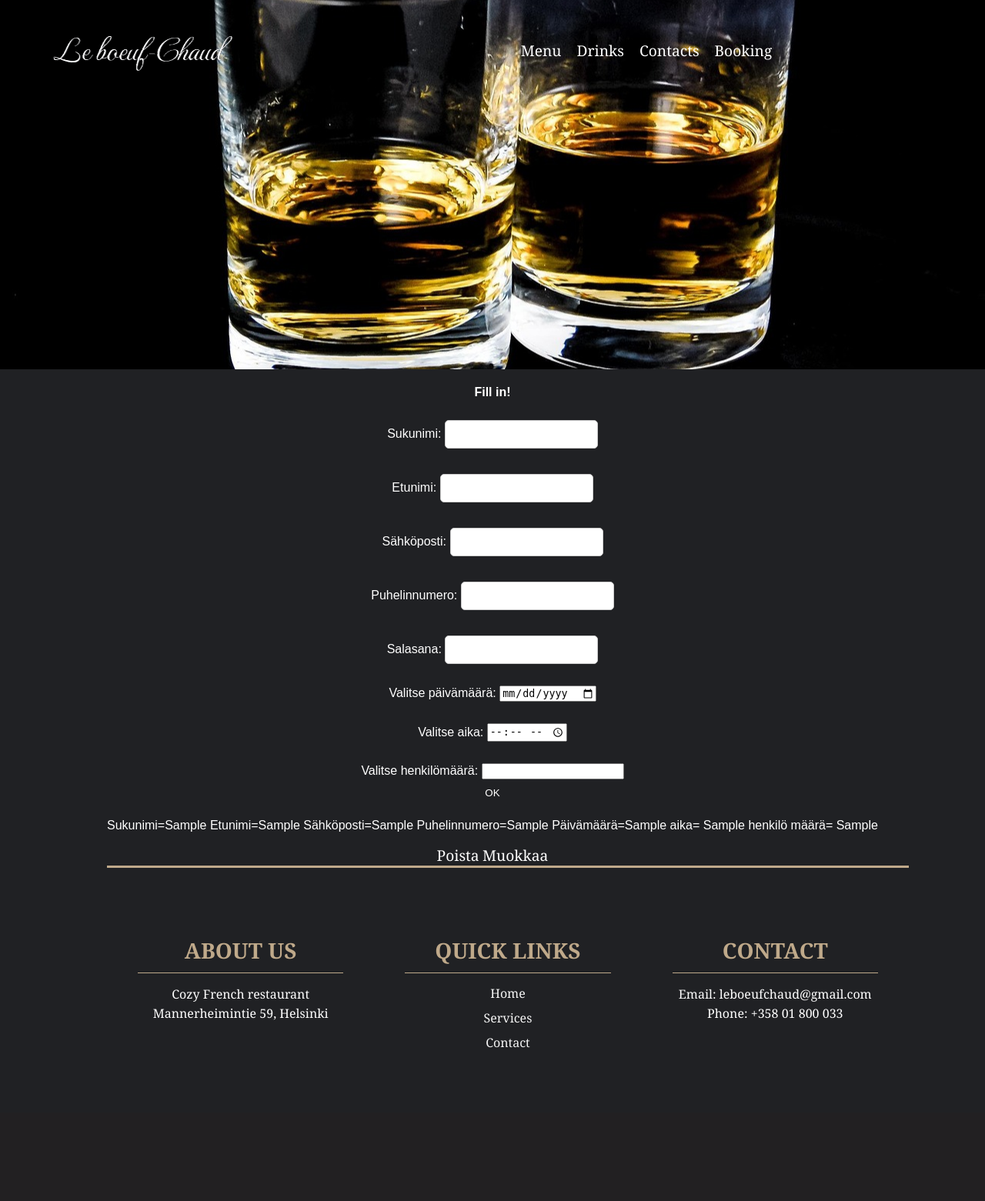
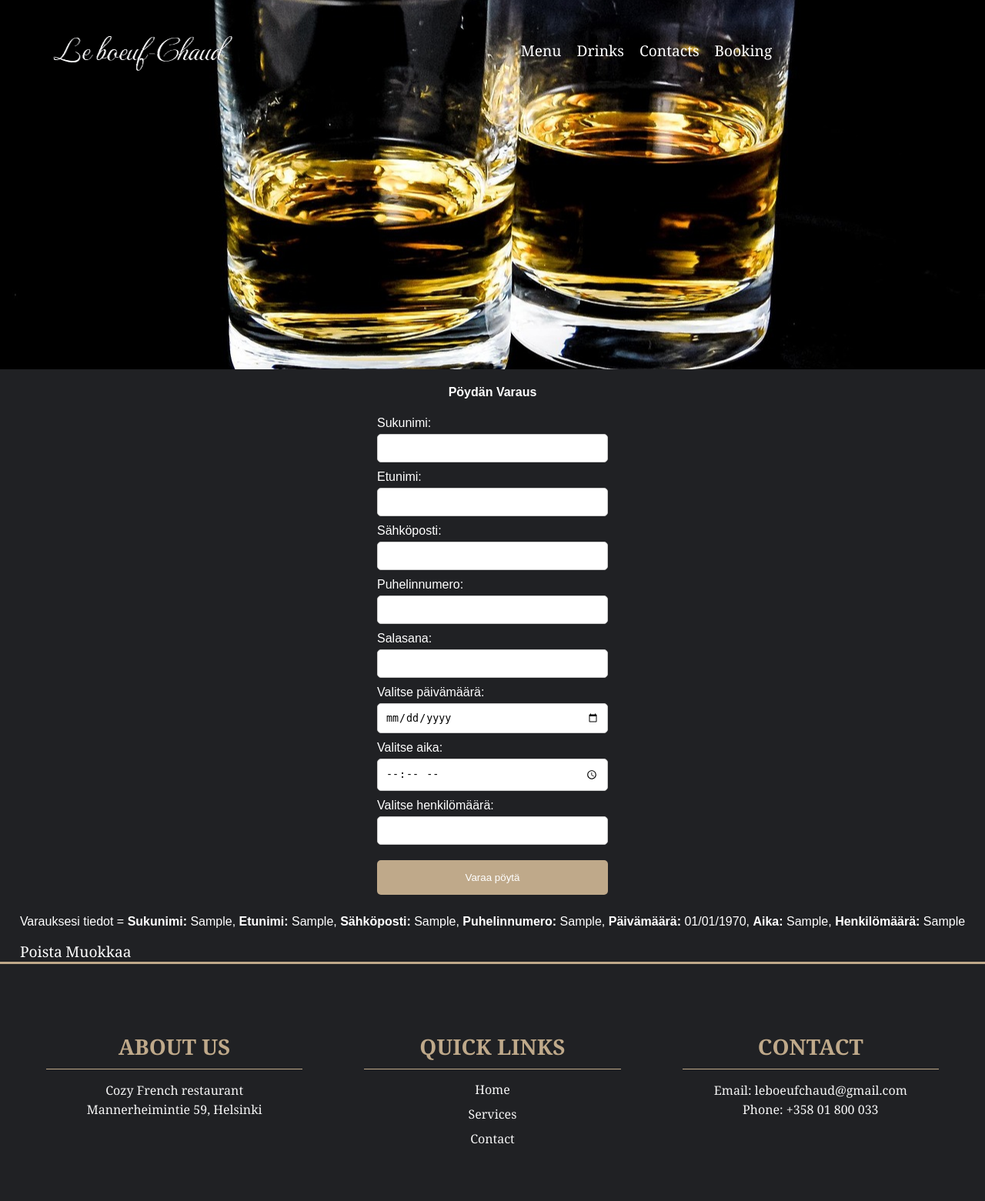
Before and after one commit to jomi112233/WebsiteProject, a PHP site: page /booking.php in a window 1280 px wide; the page is wider, and only the part inside the window is pictured. Shown: that part at 77% size. Before the commit the page ends 1362 px from the top of that part, so only its background shows below. Run offline with PHP 8.4, Linux system fonts and the light colour scheme; tables that the repository leaves empty or names only in its code hold one stand-in row (values such as "Sample post"); data that the repository does not hold is empty.

Commit message:
glitterii

```diff
--- a/booking.php
+++ b/booking.php
@@ -7,6 +7,69 @@
     <link rel="stylesheet" href="https://cdnjs.cloudflare.com/ajax/libs/font-awesome/4.7.0/css/font-awesome.min.css">
     <link rel="stylesheet" href="styles.css">
     <link rel="stylesheet" href="booking.css">
+    <style>
+        .container, form {
+            display: flex;
+            flex-direction: column;
+            align-items: center;
+            color: white;
+        }
+        form {
+            width: 300px;
+        }
+        form label {
+            margin-bottom: 10px;
+            text-align: left;
+            width: 100%;
+        }
+        form input {
+            padding: 10px;
+            margin-top: 5px;
+            border: 1px solid #ccc;
+            border-radius: 5px;
+            width: 100%;
+            box-sizing: border-box;
+        }
+        form input[type="submit"] {
+            background-color: #bfa98a;
+            color: #fff;
+            border: none;
+            cursor: pointer;
+            padding: 15px;
+            margin-top: 10px;
+            margin-bottom: 10px;
+        }
+        form input[type="submit"]:hover {
+            background-color: #555;
+        }
+        <?php if ($_SERVER["REQUEST_METHOD"] == "POST"): ?>
+        .booking-container {
+            margin-top: 20px;
+            width: 80%;
+            background-color: #333;
+            padding: 20px;
+            border-radius: 10px;
+            text-align: center;
+        }
+        .booking-entry {
+            background-color: #444;
+            padding: 10px;
+            margin-bottom: 10px;
+            border-radius: 5px;
+        }
+        .booking-entry p {
+            margin: 0;
+        }
+        .booking-entry a {
+            color: #bfa98a;
+            text-decoration: none;
+            margin-right: 10px;
+        }
+        .booking-entry a:hover {
+            text-decoration: underline;
+        }
+        <?php endif; ?>
+    </style>
 </head>
 <body>
     <div class="container">
@@ -24,75 +87,22 @@
             </div>
         </header>
 
-        <h4>Fill in!</h4>
+        <h4>Pöydän Varaus</h4>
         <form action="booking.php" method="post">
-    <label>Sukunimi: <input type="text" name="sukunimi" required></label><br>
-    <label>Etunimi: <input type="text" name="etunimi" required></label><br>
-    <label>Sähköposti: <input type="email" name="sahkoposti" required></label><br>
-    <label>Puhelinnumero: <input type="tel" name="puhnumero" required></label><br>
-    <label>Salasana: <input type="password" name="salasana" required></label><br>
-    <label>Valitse päivämäärä: <input type="date" name="pvm" required></label><br>
-    <label>Valitse aika: <input type="time" name="aika" required></label><br>
-    <label>Valitse henkilömäärä: <input type="number" name="hlomaara" min="1" required><br>
-    <input type="submit" name="ok" value="OK">
+            <label>Sukunimi: <input type="text" name="sukunimi" maxlength="50" required></label>
+            <label>Etunimi: <input type="text" name="etunimi" maxlength="50" required></label>
+            <label>Sähköposti: <input type="email" name="sahkoposti" maxlength="100" required></label>
+            <label>Puhelinnumero: <input type="tel" name="puhnumero" maxlength="15" required></label>
+            <label>Salasana: <input type="password" name="salasana" maxlength="50" required></label>
+            <label>Valitse päivämäärä: <input type="date" name="pvm" required></label>
+            <label>Valitse aika: <input type="time" name="aika" required></label>
+            <label>Valitse henkilömäärä: <input type="number" name="hlomaara" min="1" required></label>
+            <input type="submit" name="ok" value="Varaa pöytä">
         </form>
-<style>
 
-            form {
-                display: flex;
-                flex-direction: column;
-                color: white;
-            }
-            .container {
-                display: flex;
-                flex-direction: column;
-                align-items: center;
-            }
-            form label {
-                margin-bottom: 10px;
-                text-align: center;
-            }
-
-            h4{
-                color: white;
-            }
-            p {
-                color: white;
-            }
-
-            form input[type="text"],
-            form input[type="email"],
-            form input[type="tel"],
-            form input[type="password"] {
-                padding: 10px;
-                margin-top: 5px;
-                border: 1px solid #ccc;
-                border-radius: 5px;
-            }
-
-            form input[type="submit"] {
-                padding: 10px;
-                background-color:#202124;
-
-                color: #fff;
-                border: none;
-                border-radius: 5px;
-                cursor: pointer;
-            }
-
-            form input[type="submit"]:hover {
-                background-color: #555;
-            }
-
-        </style>
         <?php
         mysqli_report(MYSQLI_REPORT_ERROR | MYSQLI_REPORT_STRICT);
-$server = "db";
-$username = "root";
-$password = "password";
-$database = "websiteProject";
-
-$yhteys = mysqli_connect($server, $username, $password, $database);
+        $yhteys = mysqli_connect("db", "root", "password", "websiteProject");
         if (!$yhteys) {
             die("Database Connection Failed: " . mysqli_connect_error());
         }
@@ -104,7 +114,7 @@ if ($_SERVER["REQUEST_METHOD"] == "POST") {
             $puhnumero = trim($_POST["puhnumero"]);
             $salasana = password_hash(trim($_POST["salasana"]), PASSWORD_DEFAULT);
             $pvm = $_POST["pvm"];
-    $aika =($_POST["aika"]);
+            $aika = $_POST["aika"];
             $hlomaara = $_POST["hlomaara"];
 
             $sql_check = "SELECT * FROM booking WHERE puhnumero = ?";
@@ -116,11 +126,11 @@ if ($_SERVER["REQUEST_METHOD"] == "POST") {
             if (mysqli_num_rows($result) > 0) {
                 $sql = "UPDATE booking SET etunimi=?, sukunimi=?, sahkoposti=?, salasana=?, pvm=?, aika=?, hlomaara=? WHERE puhnumero=?";
                 $stmt = mysqli_prepare($yhteys, $sql);
-        mysqli_stmt_bind_param($stmt, 'ssssssis', $etunimi, $sukunimi, $sahkoposti, $salasana, $pvm, $aika, $hlomaara, $puhnumero);
+                mysqli_stmt_bind_param($stmt, 'sssssssi', $etunimi, $sukunimi, $sahkoposti, $salasana, $pvm, $aika, $hlomaara, $puhnumero);
             } else {
                 $sql = "INSERT INTO booking (etunimi, sukunimi, sahkoposti, salasana, puhnumero, pvm, aika, hlomaara) VALUES (?, ?, ?, ?, ?, ?, ?, ?)";
                 $stmt = mysqli_prepare($yhteys, $sql);
-        mysqli_stmt_bind_param($stmt, 'ssssssis', $etunimi, $sukunimi, $sahkoposti, $salasana, $puhnumero, $pvm, $aika, $hlomaara);
+                mysqli_stmt_bind_param($stmt, 'sssssssi', $etunimi, $sukunimi, $sahkoposti, $salasana, $puhnumero, $pvm, $aika, $hlomaara);
             }
             mysqli_stmt_execute($stmt);
             mysqli_stmt_close($stmt);
@@ -129,17 +139,18 @@ if ($_SERVER["REQUEST_METHOD"] == "POST") {
 
         $tulos = mysqli_query($yhteys, "SELECT * FROM booking");
 
+        echo '<div class="booking-container">';
         while ($rivi = mysqli_fetch_object($tulos)) {
-    echo "<p>Sukunimi=$rivi->sukunimi Etunimi=$rivi->etunimi Sähköposti=$rivi->sahkoposti Puhelinnumero=$rivi->puhnumero Päivämäärä=$rivi->pvm aika= $rivi->aika henkilö määrä= $rivi->hlomaara </p>" .
-         "<a href='./poista.php?puhnumero=$rivi->puhnumero'>Poista</a> " .
-         "<a href='./muokkaa.php?puhnumero=$rivi->puhnumero'>Muokkaa</a><br>";
+            $formatted_date = date("d/m/Y", strtotime($rivi->pvm));
+            echo "<div class='booking-entry'><p>Varauksesi tiedot = <b>Sukunimi:</b> " . htmlspecialchars($rivi->sukunimi) . ", <b>Etunimi:</b> " . htmlspecialchars($rivi->etunimi) . ", <b>Sähköposti:</b> " . htmlspecialchars($rivi->sahkoposti) . ", <b>Puhelinnumero:</b> " . htmlspecialchars($rivi->puhnumero) . ", <b>Päivämäärä:</b> $formatted_date, <b>Aika:</b> " . htmlspecialchars($rivi->aika) . ", <b>Henkilömäärä:</b> " . htmlspecialchars($rivi->hlomaara) . "</p>" .
+             "<a href='./poista.php?puhnumero=" . htmlspecialchars($rivi->puhnumero) . "'>Poista</a> " .
+             "<a href='./muokkaa.php?puhnumero=" . htmlspecialchars($rivi->puhnumero) . "'>Muokkaa</a></div>";
         }
+        echo '</div>';
 
         mysqli_free_result($tulos);
         mysqli_close($yhteys);
         ?>
-
-
 
         <footer class="footer">
             <div class="footer-container">
```
Lines whose indentation alone changed are shown as unchanged.
